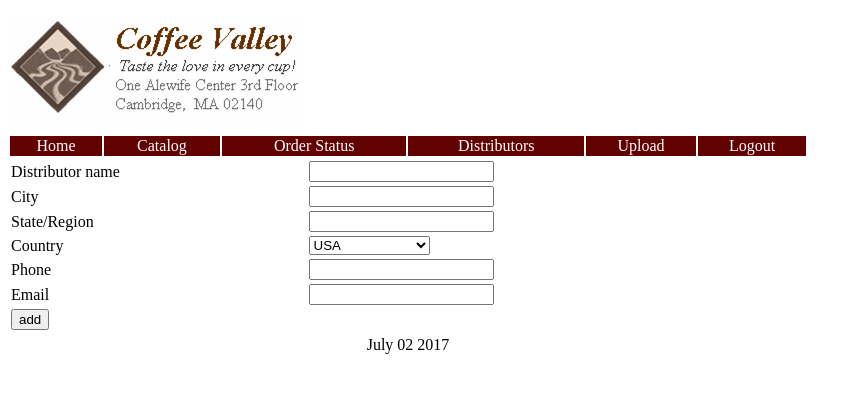
After one commit to dennisgon/CRUD_php_basic, a PHP site: page /adddistributor.php in a window 1280 px wide. The commit adds this page. Shown: the top 393 px of the page, without its empty margins (0-859 px from the left). Run offline with PHP 8.4, Linux system fonts and the light colour scheme; the visitor is signed in with stand-in values (Sample User, id 1); data comes from the database, SQL or seed files in the repository.

Commit message:
add distributor page

```diff
--- /dev/null
+++ b/adddistributor.php
@@ -0,0 +1,47 @@
+<?php
+  $title = "add distributor";
+  require  'header.php';
+  include 'navigation.php';
+  include 'controller/countrycontroller.php';
+?>
+<form method="POST" action="controller/distributorcontroller.php?action=add">
+  <table width="800">
+    <tr>
+      <td>Distributor name</td>
+      <td><input type="text" name="name"></td>
+    </tr>
+    <tr>
+      <td>City</td>
+      <td><input type="text" name="city"></td>
+    </tr>
+    <tr>
+      <td>State/Region</td>
+      <td><input type="text" name="region"></td>
+    </tr>
+    <tr>
+      <td>Country</td>
+      <td>
+        <select name="country">
+          <?php foreach ($datas as $data ) {?>
+          <option value="<?= $data['Country_ID']?>"><?= $data['Country_Name']?></option>
+          <?php } ?>
+        </select>
+
+      </td>
+    </tr>
+    <tr>
+      <td>Phone</td>
+      <td><input type="text" name="phone"></td>
+    </tr>
+    <tr>
+      <td>Email</td>
+      <td><input type="text" name="email"></td>
+    </tr>
+   <tr>
+     <td><input type="submit" name="" value="add"></td>
+   </tr>
+  </table>
+</form>
+<?php
+  include 'footer.php';
+?>
--- /dev/null
+++ b/controller/countrycontroller.php
@@ -0,0 +1,13 @@
+<?php
+	require_once("model/Connection.php");
+	$obj_connect = new Connection();
+
+	require_once("model/Country.php");
+	$obj_country = new Country();
+
+	if (!isset($_GET['action'])) {
+		$con = $obj_connect->up();
+		$datas = $obj_country->view($con);
+		$obj_connect->down();
+	}
+?>
--- a/footer.php
+++ b/footer.php
@@ -1,7 +1,7 @@
 <table width="800" border="0"r>
   <tr>
     <td colspan="6"><div align="center">
-		<span id="date"></span>
+		<span ><?php echo date("F d Y"); ?></span>
 	</div></td>
   </tr>
 </table>
--- /dev/null
+++ b/model/Country.php
@@ -0,0 +1,20 @@
+<?php
+ini_set('display_errors',1);
+error_reporting(E_ALL);
+	class Country{
+		private $table = "country";
+		//untuk view
+		public function view($con){
+		    $text = "SELECT * FROM $this->table ";
+		    $query = mysqli_query($con, $text);
+		    if(mysqli_num_rows($query) >= 1){
+		        $result = array();
+		        while($row = mysqli_fetch_assoc($query)){
+		            $result[] = $row;
+		        }
+		    }
+		    //$result = $text;
+		    return $result;
+		}
+	}
+?>
```
Also changed, not shown: catalogue.php (+4 -3 lines), controller/distributorcontroller.php (+27 -4 lines).
